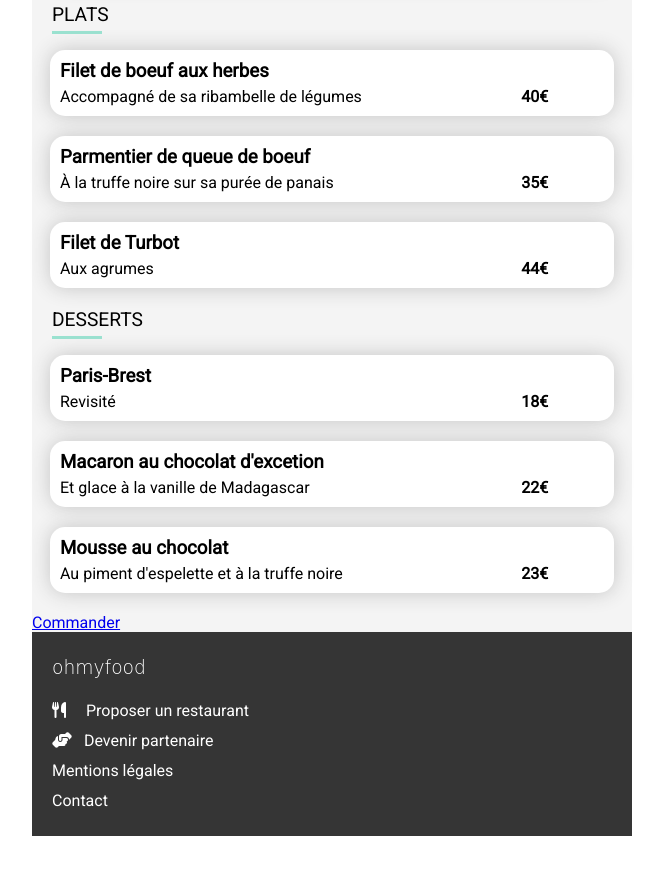
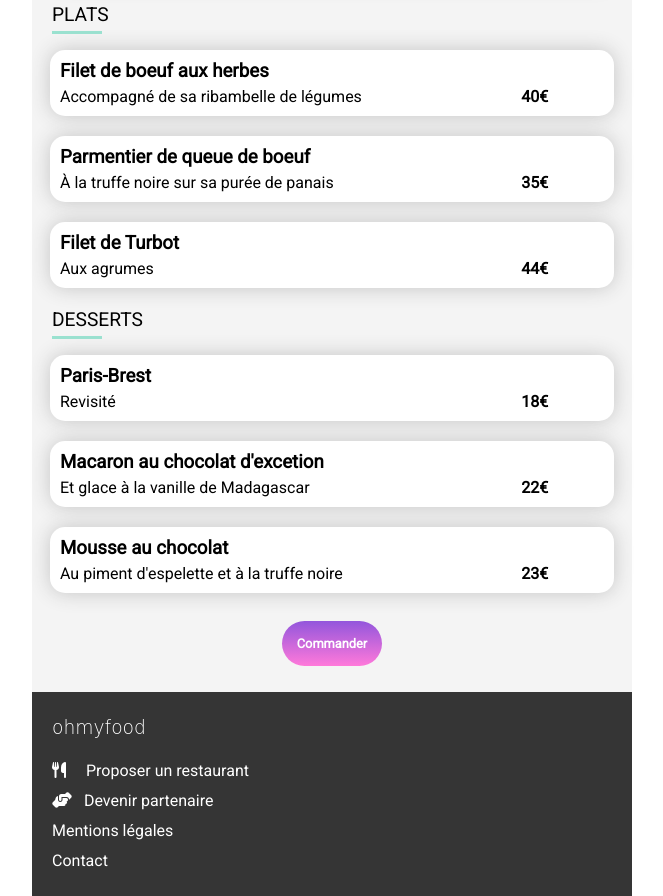
Before and after one commit to Arlyms/NathanLesueur_3_10052021, a plain HTML site: page menu_1.html in a window 1280 px wide. Shown: the part 652-1548 px from the top of the page, without its empty margins (308-971 px from the left). Before the commit the page ends 1488 px from the top, so only its background shows below. Drawn offline with Linux system fonts and the light colour scheme; a web font is replaced by a local one.

Commit message:
Update des boutons commander et explorer

```diff
--- a/menu_1.html
+++ b/menu_1.html
@@ -86,8 +86,10 @@
 							<p class="aliments__desc">Au piment d'espelette et à la truffe noire</p>
 							<p class="aliments__prix">23€</p>
 						</div>
+						<div class="commander">
+							<a class="btn__recherche" href="#Explorer">Commander</a>
+						</div>
 				</div>
-				<a class="btn__recherche" href="#Explorer">Commander</a>
 			</section>
             <!-- Footer-->
 			<footer>
--- a/scss/main.scss
+++ b/scss/main.scss
@@ -97,17 +97,19 @@ body
 		p{
 			margin-bottom: 40px;
 		}
+
+}
+
 .btn__recherche
 {
 	text-decoration: none;
-			background-color: $color-secondary;
+	background: linear-gradient($color-primary,$color-secondary);
 	color: white;
 	border-radius: 25px 25px 25px 25px;
 	padding: 15px;
 	font-weight: 700;
 	font-size: 0.8em;
 	box-sizing: border-box;
-		}
 }
 
 /**Fonctionnement**/
@@ -335,6 +337,15 @@ flex-direction: column;
 	}
 }
 
+.commander
+{
+	text-align: center;
+	padding: 40px;
+	padding-top: 20px;
+	box-sizing: border-box;
+
+}
+
 
 /**Footer**/
 
```
Also changed, not shown: menu_2.html (+3 -1 lines), menu_3.html (+3 -1 lines), menu_4.html (+3 -1 lines), css/main.css, css/main.min.css, 2 other files. Lines whose indentation alone changed are shown as unchanged.
